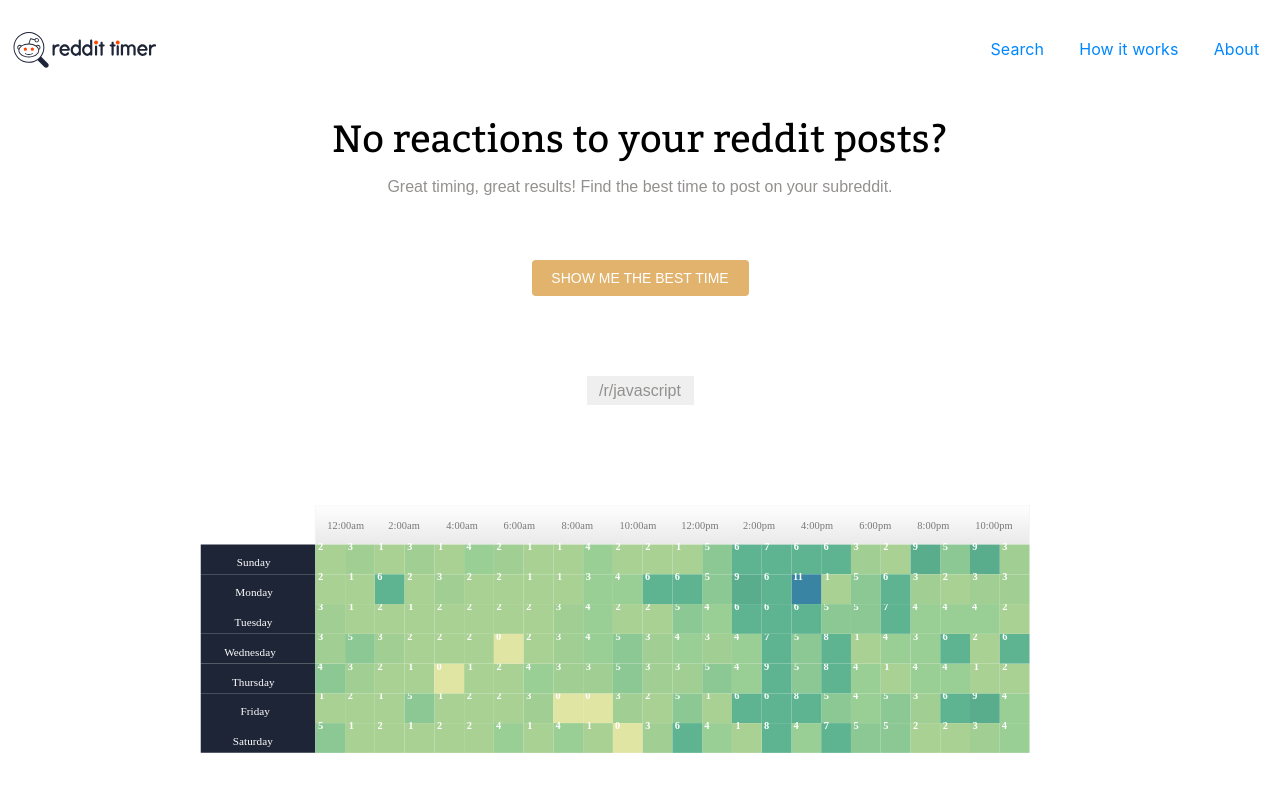
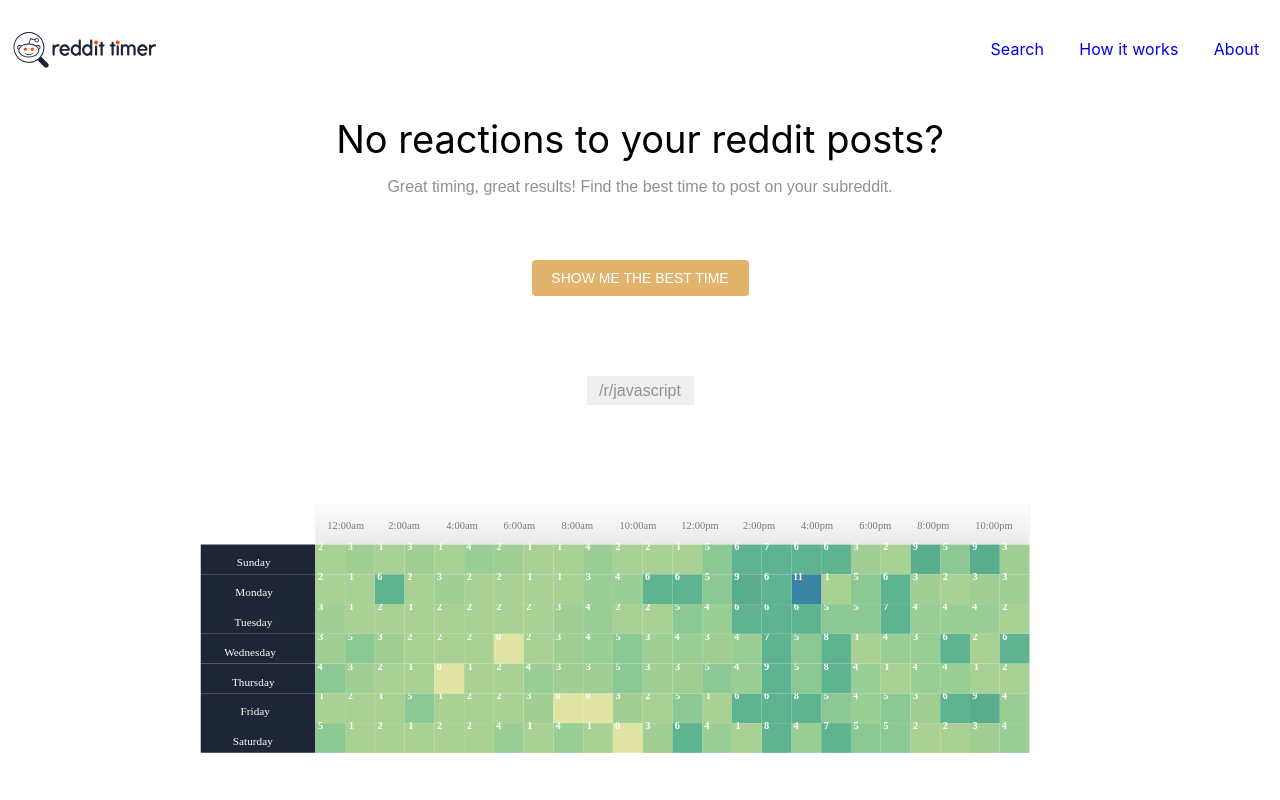
Before and after one commit to ooloo-io/reddit-timer-emekaokoli, a React (Create React App) app: page / in a window 1280 px wide. Shown: the top 800 px of the page. Built offline with nearby package versions, Linux system fonts and the light colour scheme; a web font is replaced by a local one.

Commit message:
tuesday update

```diff
--- a/src/components/common/header/Header.style.js
+++ b/src/components/common/header/Header.style.js
@@ -2,9 +2,10 @@
 import styled from 'styled-components';
 import { ReactComponent as logounstyled } from '../../images/elements-logo.svg';
 
+// height: 100px;
 export const Container = styled.header`
   width: 100%;
-  height: 100px;
+  height: ${(props) => props.theme.size.headerHeight};
   margin: 0;
   display: flex;
   align-items: center;
@@ -25,6 +26,7 @@
   display: inline-block;
   align-content: flex-start;
 `;
+//
 export const Logo = styled(logounstyled)`
   width: 150px;
   height: 36px;
@@ -33,20 +35,21 @@
   cursor: pointer;
   display: block;
 `;
+// color: #0087ff;
 export const Links = styled(Link)`
   text-decoration: none;
   transition: all 0.3s ease 0s;
-  color: #0087ff;
+  color: ${(props) => props.theme.color.link}
   &:hover {
     transition: all 0.3s ease 0s;
-    color: #0087ff;
+    color: ${(props) => props.theme.color.primary};
   }
 `;
 export const Navlink = styled(NavLink)`
   text-decoration: none;
-  color: #0087ff;
+  color: ${(props) => props.theme.color.link}
   &:hover {
     transition: all 0.3s ease 0s;
-    color: #fdb755;
+    color: ${(props) => props.theme.color.primary};
   }
 `;
--- a/src/components/theme.style.js
+++ b/src/components/theme.style.js
@@ -3,14 +3,13 @@
   color: {
     text: '#93918f',
     dark: '#000000',
-    midDark: '#636363',
-    midLight: '#d5d5d5',
+    semidark: '#636363',
+    semiLight: '#d5d5d5',
     light: '#ffffff',
     'gray-base': '#93918f',
     primary: '#fdb755',
     link: '#0087ff',
     'brownish-grey': '#636363',
-    red: 'red',
   },
   size: {
     headerHeight: '100px',
@@ -19,11 +18,12 @@
   font: {
     family: {
       default: '"Montserrat", sans-serif',
-      headline: '"Bitter", serif',
+      headlinetext: '"Bitter", serif',
     },
     size: {
       default: '1rem',
       small: '0.8rem',
+      large: '2rem',
     },
     lineHeight: {
       default: 1.69,
```
